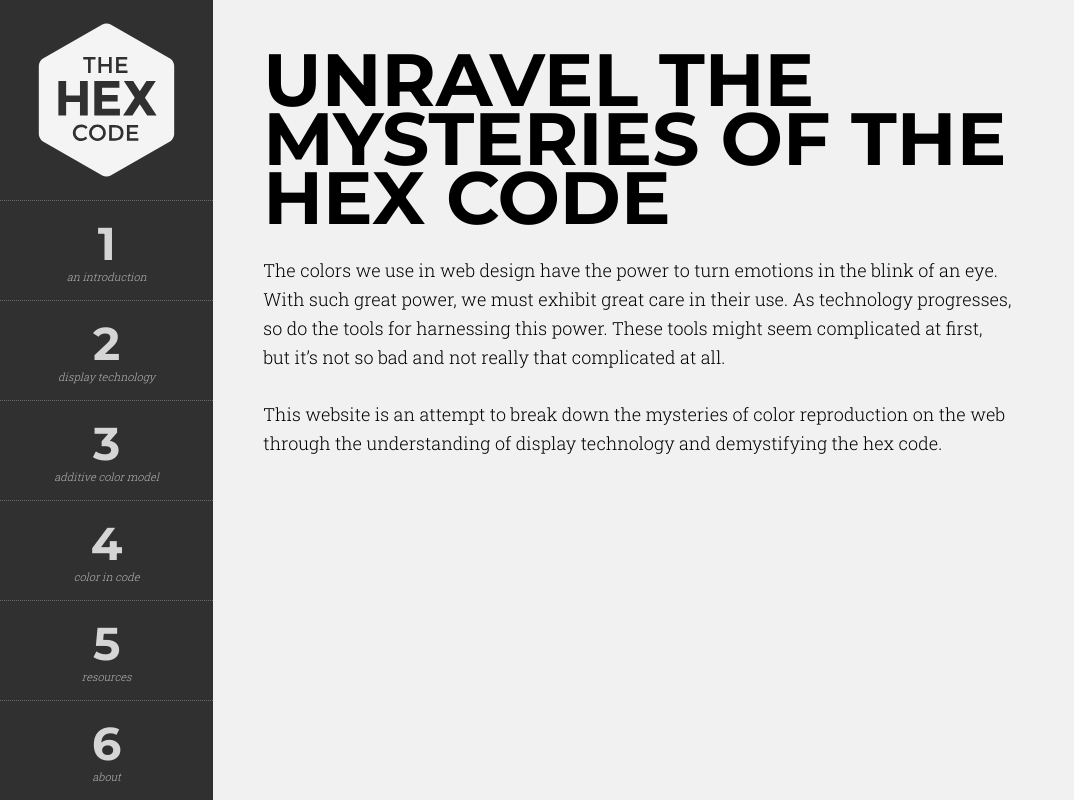
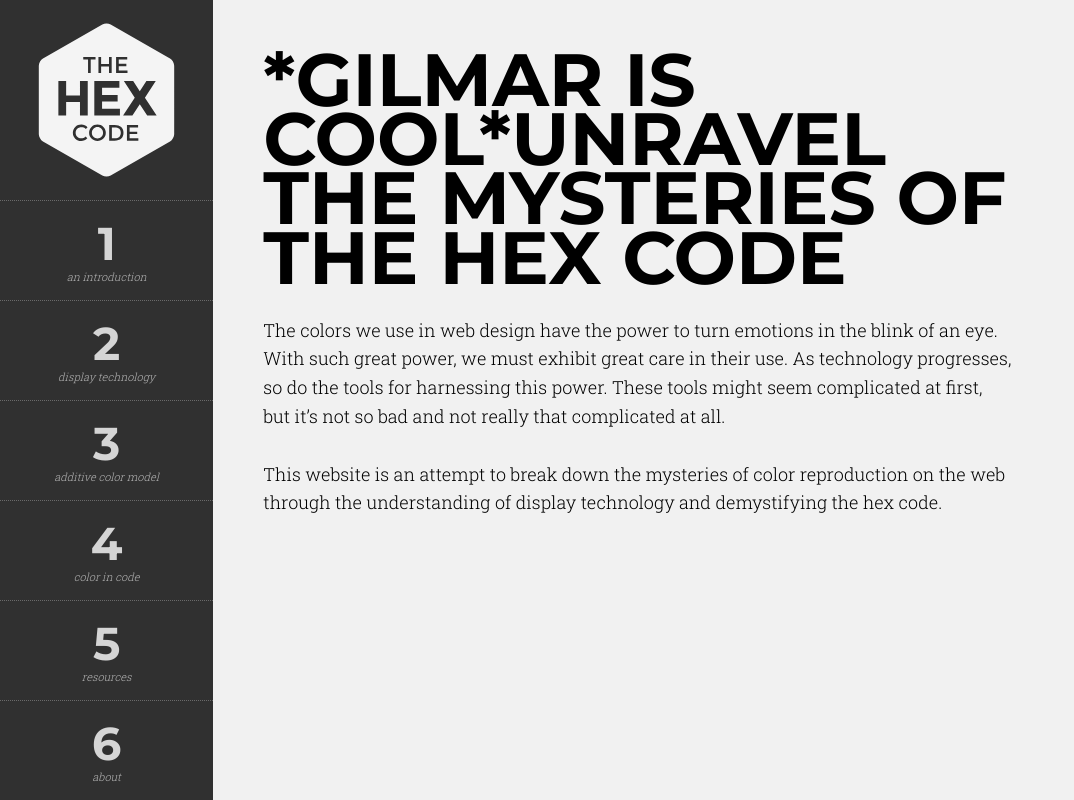
Before and after one commit to GilmarLira/thehexcode, a plain HTML site: page www/index.html in a window 1280 px wide. Shown: the whole page, without its empty margins (0-1074 px from the left). Drawn offline with nearby package versions, Linux system fonts and the light colour scheme.

Commit message:
gilmar is cool

```diff
--- a/www/index.html
+++ b/www/index.html
@@ -32,7 +32,7 @@
         <div class="content">
             <section id="section-intro" class="content_section">
                 <header>
-                    <h1>Unravel the mysteries of the HEX code</h1>
+                    <h1>*Gilmar is cool*Unravel the mysteries of the HEX code</h1>
                 </header>
                 <div class="section-content">
                     <p>The colors we use in web design have the power to turn emotions in the blink of an eye. With such great power, we must exhibit great care in their use. As technology progresses, so do the tools for harnessing this power. These tools might seem complicated at first, but it’s not so bad and not really that complicated at all.</p>
```
